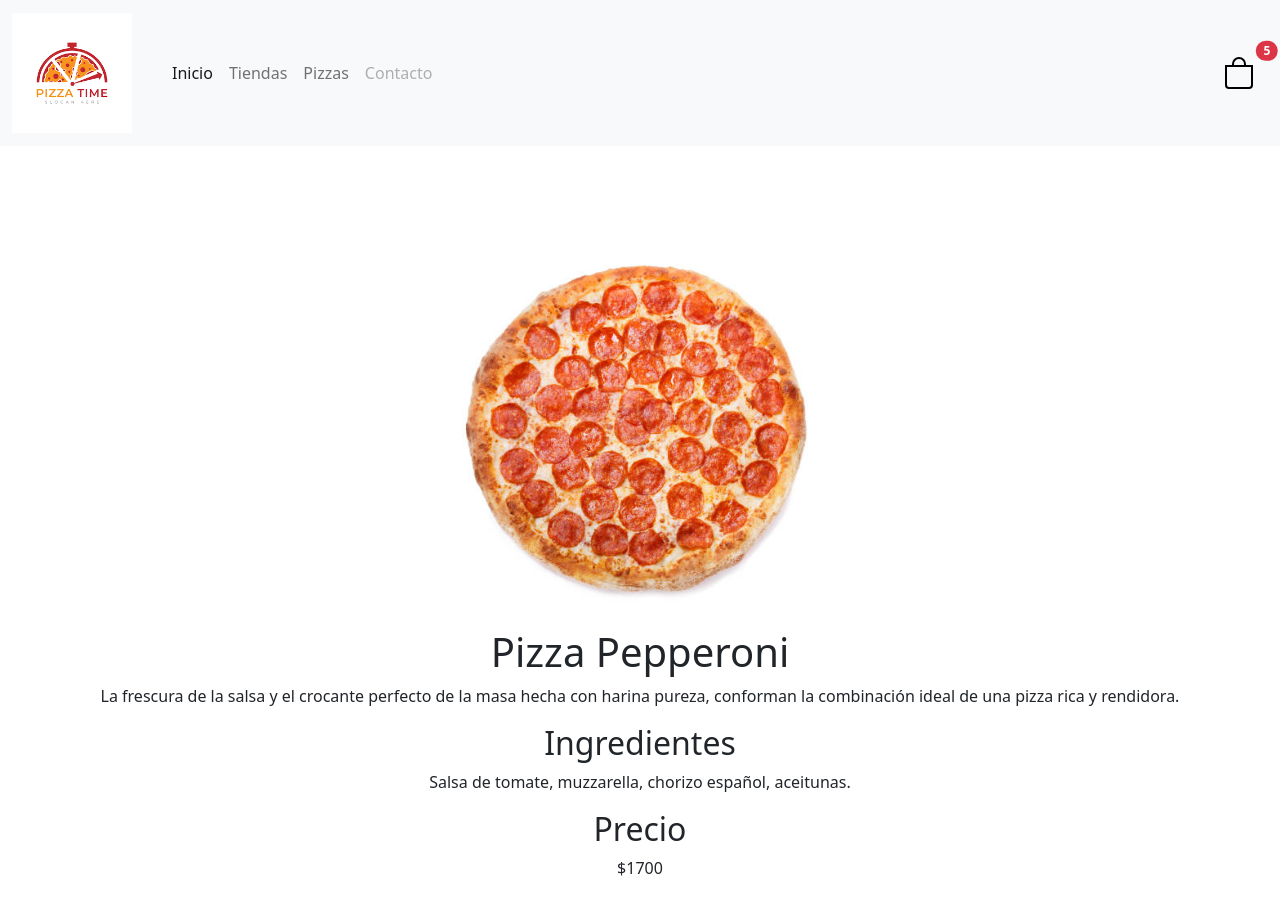
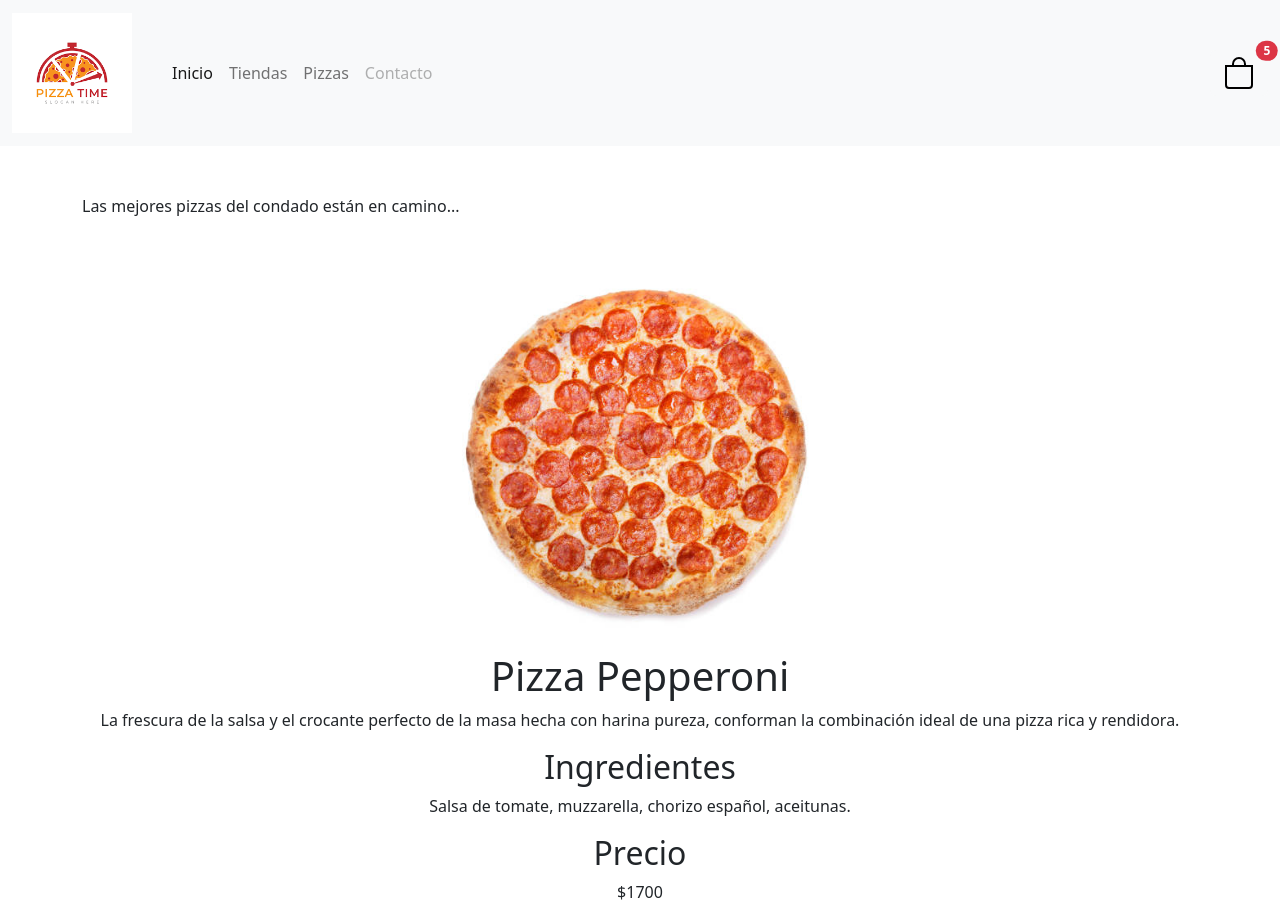
Before and after one commit to FabricioCerullo/CursoReact, a React (Create React App) app: page / in a window 1280 px wide. Before the commit the page ends 896 px from the top, so only its background shows below. Built offline with nearby package versions, Linux system fonts and the light colour scheme.

Commit message:
Update ItemListContainer.jsx

```diff
--- a/src/complementos/ItemListContainer.jsx
+++ b/src/complementos/ItemListContainer.jsx
@@ -1,11 +1,11 @@
 import React from "react";
 
-const ItemListContainer = (greeting) => {
+const ItemListContainer = ({greeting}) => {
     return(
         <div className="container py-5">
             <div className="row">
                 <div className="col-md-12">
-                  <p>{}</p>
+                  <p>{greeting}</p>
                 </div>
             </div>
         </div>
```
